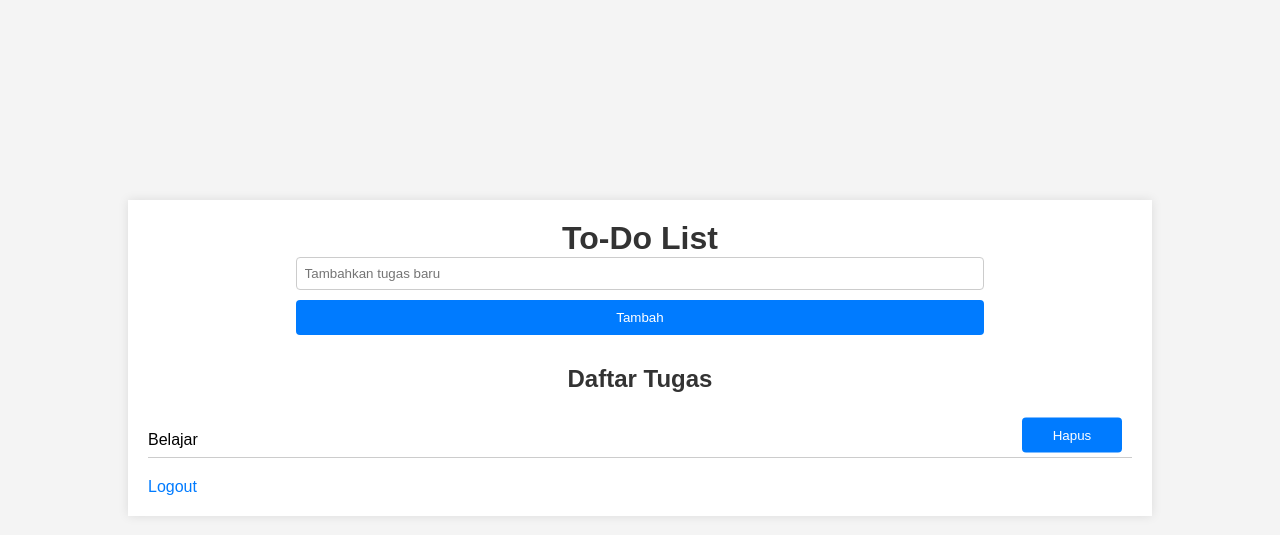
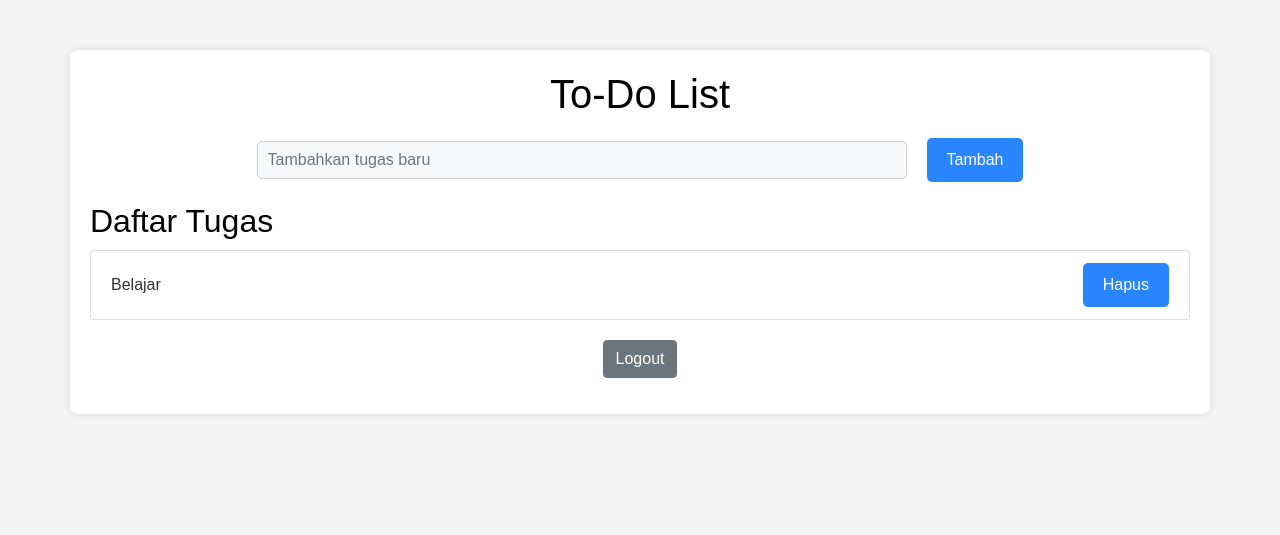
Before and after one commit to Radiv0317/to-do-python, a Flask app: page /home in a window 1280 px wide. Shown: the top 535 px of the page. Run offline with Flask 3, Linux system fonts and the light colour scheme; a user stored in the database is signed in; some libraries are stand-ins or nearby versions.

Commit message:
update tampilan
update tampilan

```diff
--- /dev/null
+++ b/static/home.css
@@ -0,0 +1,91 @@
+/* CSS dengan kombinasi warna yang direkomendasikan */
+body {
+    background-color: #f4f4f4; /* Warna latar belakang yang bersih dan netral */
+    color: #333; /* Warna teks yang kontras dan mudah dibaca */
+    margin-top: 50px;
+    font-family: Arial, sans-serif; /* Jenis font yang umum digunakan */
+}
+
+.container {
+    background-color: #ffffff; /* Warna latar kontainer yang bersih */
+    border-radius: 8px;
+    box-shadow: 0 0 10px rgba(0, 0, 0, 0.1);
+    padding: 20px;
+}
+
+h1 {
+    text-align: center;
+    margin-bottom: 20px;
+    color: #000000; /* Warna teks judul yang mencolok */
+}
+
+/* CSS dengan penyesuaian pada posisi tombol "Tambah" */
+form {
+    margin-bottom: 20px;
+    display: flex;
+    justify-content: center;
+    align-items: center; /* Menambahkan penyesuaian posisi vertikal */
+}
+
+input[type="text"] {
+    width: calc(60% - 10px); /* Penyesuaian lebar input dengan margin agar tidak terlalu dekat dengan tombol */
+    padding: 10px;
+    border-radius: 5px;
+    border: 1px solid #ccc;
+    background-color: #f8f9fa;
+    color: #333;
+    margin-right: 10px; /* Menambahkan margin di sebelah kanan input */
+}
+
+input[type="submit"] {
+    padding: 10px 20px;
+    border: none;
+    border-radius: 5px;
+    background-color: #2a86ff;
+    color: #fff;
+    cursor: pointer;
+    transition: background-color 0.3s ease;
+    margin-left: 10px; /* Menambahkan margin di sebelah kiri tombol */
+}
+
+
+input[type="submit"]:hover {
+    background-color: #000000; /* Warna tombol yang sedikit lebih gelap saat dihover */
+}
+
+h2 {
+    margin-bottom: 10px;
+    color: #000000; /* Warna teks judul yang mencolok */
+}
+
+ul {
+    list-style: none;
+    padding: 0;
+}
+
+li {
+    padding: 8px 0;
+    border-bottom: 1px solid #ccc; /* Warna border item yang netral */
+    display: flex;
+    align-items: center;
+    justify-content: space-between;
+}
+
+li form {
+    margin: 0;
+}
+
+p {
+    text-align: center;
+    margin-top: 20px;
+}
+
+a {
+    color: #000000; /* Warna teks link yang mencolok */
+    text-decoration: none;
+}
+
+a:hover {
+    text-decoration: underline;
+    color: #000000; /* Warna teks link yang sedikit lebih gelap saat dihover */
+}
--- a/static/style.css
+++ b/static/style.css
@@ -1,107 +1,71 @@
-/* Reset CSS */
-* {
-    margin: 0;
-    padding: 0;
-    box-sizing: border-box;
+@import url('https://fonts.googleapis.com/css2?family=Raleway&display=swap');
+
+*{
+    font-family: 'Raleway', sans-serif;
+}
+.jumbotron {
+    background-color: #ffffff;
+    color: #000000;
+    text-align: center;
+    padding: 100px 0;
+    max-height: max-content;
 }
 
-/* Body Styles */
-body {
-    font-family: Arial, sans-serif;
-    background-color: #f4f4f4;
-    margin-top: 200px;
+/* Styles for the heading and text */
+.jumbotron h1 {
+    font-size: 3.5rem;
+    font-weight: bold;
+    margin-bottom: 20px;
 }
 
-/* Container Styles */
-.container {
-    width: 80%;
-    margin: 20px auto;
-    padding: 20px;
-    background-color: #fff;
-    box-shadow: 0 0 10px rgba(0, 0, 0, 0.1);
+.jumbotron p {
+    font-size: 1.5rem;
+    margin-bottom: 30px;
 }
 
-/* Heading Styles */
-h1, h2 {
-    text-align: center;
-    color: #333;
+/* Style for the lead paragraph */
+.jumbotron .lead {
+    font-size: 1.2rem;
+    font-style: italic;
 }
 
-/* Form Styles */
-form {
-    margin-bottom: 20px;
-    display: flex;
-    flex-direction: column;
-    align-items: center;
-}
-
-input[type="text"], input[type="password"], input[type="submit"] {
-    padding: 8px;
-    width: 70%;
-    margin-bottom: 10px;
-    border-radius: 4px;
-    border: 1px solid #ccc;
-}
-
-input[type="submit"] {
+/* Optional: Style for the button */
+.jumbotron .btn {
+    display: inline-block;
     padding: 10px 20px;
-    border: none;
-    border-radius: 4px;
+    font-size: 1.2rem;
+    margin-top: 20px;
+    text-decoration: none;
+    border-radius: 5px;
     background-color: #007bff;
     color: #fff;
-    cursor: pointer;
     transition: background-color 0.3s ease;
 }
 
-input[type="submit"]:hover {
+.jumbotron .btn:hover {
     background-color: #0056b3;
 }
 
-/* List Styles */
-ul {
-    list-style: none;
-    padding: 0;
+.get-started-btn {
+    display: inline-block;
+    padding: 10px 20px;
+    text-decoration: none;
+    border-radius: 5px;
+    color: #fff;
+    background-color: #007bff;
+    transition: background-color 0.3s ease;
 }
 
-li {
-    margin-top: 30px;
-    padding: 8px 0;
-    margin-bottom: 20px; /* Menambahkan jarak antara setiap task */
-    border-bottom: 1px solid #ccc;
-    display: flex;
-    align-items: center;
-    justify-content: space-between;
-}
-li {
-    /* Code lainnya */
-    position: relative;
+.get-started-btn:hover {
+    background-color: #0056b3;
 }
 
-li form {
-    margin: 0;
-    position: absolute;
-    top: 50%;
-    right: 10px;
-    transform: translateY(-50%);
+.section2{
+    min-height: 30rem;
+    background-color: #ececec;
+    color: rgb(0, 0, 0);
 }
-
-li form input[type="submit"] {
-    width: 100px;
-    white-space: nowrap;
-    overflow: hidden;
-    text-overflow: ellipsis;
+.section2 .card{
+    background-color: #ffffff00;
+    color: rgb(0, 0, 0);
 }
-
-li form input[type="submit"]:hover {
-    background-color: #c82333;
-}
-
-/* Link Styles */
-a {
-    text-decoration: none;
-    color: #007bff;
-}
-
-a:hover {
-    text-decoration: underline;
-}
--- a/templates/home.html
+++ b/templates/home.html
@@ -1,29 +1,36 @@
 <!DOCTYPE html>
 <html>
 <head>
+    <meta name="viewport" content="width=device-width, initial-scale=1.0">
     <meta charset="utf-8">
     <title>To-Do List</title>
-    <link rel="stylesheet" type="text/css" href="{{ url_for('static', filename='/style.css') }}">
+    <!-- Bootstrap CSS -->
+    <link href="https://maxcdn.bootstrapcdn.com/bootstrap/4.5.2/css/bootstrap.min.css" rel="stylesheet">
+    <!-- Link ke file CSS kustom jika diperlukan -->
+    <link rel="stylesheet" type="text/css" href="{{ url_for('static', filename='/home.css') }}">
 </head>
 <body>
     <div class="container">
         <h1>To-Do List</h1>
         <form method="POST" action="/add_task">
-            <input type="text" name="task" placeholder="Tambahkan tugas baru" required>
-            <input type="submit" value="Tambah">
+            <input type="text" name="task" class="form-control" placeholder="Tambahkan tugas baru" required>
+            <input type="submit" value="Tambah" class="btn btn-primary">
         </form>
         <h2>Daftar Tugas</h2>
-        <ul>
+        <ul class="list-group">
             {% for task in tasks %}
-                <li>
+                <li class="list-group-item d-flex justify-content-between align-items-center">
                     {{ task.content }}
                     <form method="POST" action="/delete_task/{{ task.id }}">
-                        <input type="submit" value="Hapus">
+                        <input type="submit" value="Hapus" class="btn btn-danger">
                     </form>
                 </li>
             {% endfor %}
         </ul>
-        <p><a href="/logout">Logout</a></p>
+        <p><a href="/logout" class="btn btn-secondary">Logout</a></p>
     </div>
+
+    <!-- Bootstrap JavaScript -->
+    <script src="https://maxcdn.bootstrapcdn.com/bootstrap/4.5.2/js/bootstrap.min.js"></script>
 </body>
 </html>
```
Also changed, not shown: static/login.css (added, +56 -0 lines), static/register.css (added, +56 -0 lines), templates/about.html (deleted, +0 -15 lines), templates/greeting.html (deleted, +0 -14 lines), templates/index.html (+57 -4 lines), templates/login.html (+11 -4 lines), templates/register.html (+14 -4 lines), instance/users.db, 1 other file.
